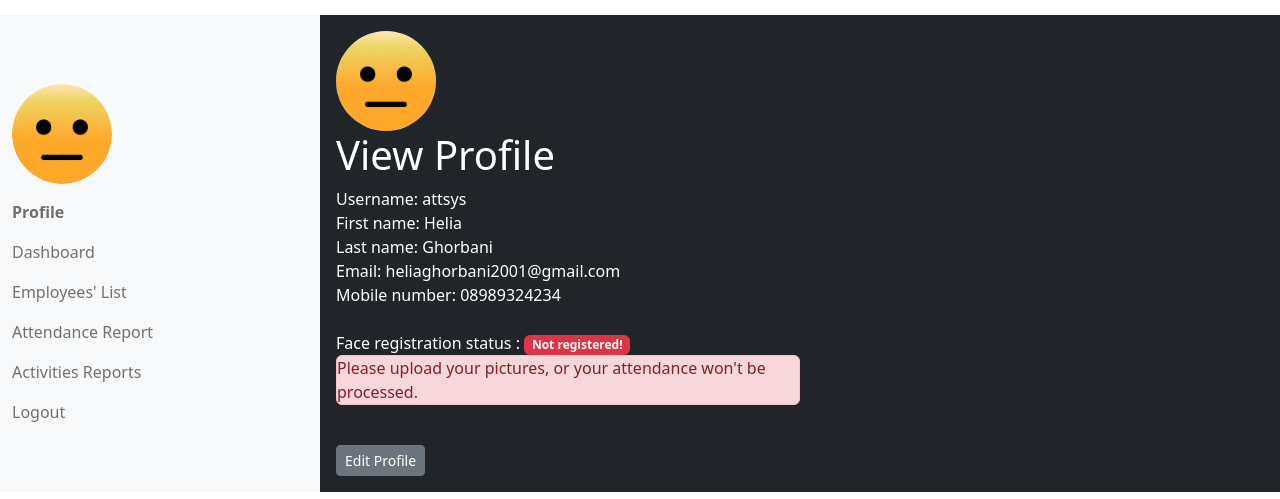
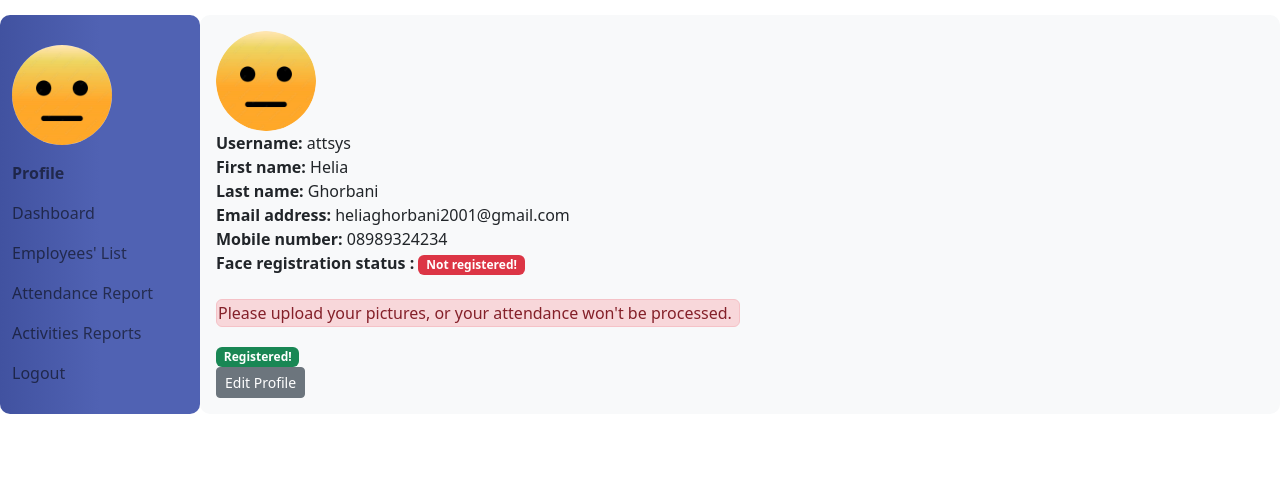
Before and after one commit to haxhex/AttendanceSystem, a Django app: page /view-profile/ in a window 1280 px wide. Shown: the part 301-800 px from the top of the page. Run offline with Django 4.2, Linux system fonts and the light colour scheme; a user stored in the database is signed in; data comes from the database, SQL or seed files in the repository.

Commit message:
working on view profile

```diff
--- a/base/templates/base/view_profile.html
+++ b/base/templates/base/view_profile.html
@@ -45,7 +45,12 @@
     <div class="container-fluid mt-3">
       <div class="row">
         <!-- Navbar -->
-        <nav class="w-25 navbar bg-light">
+        <nav class="navbar" style="width:200px; border-radius: 10px; background-image: linear-gradient(
+          to left,
+          #5062b3 50%,
+          #5062b3 50%,
+          #4152a0
+        );">
           <div class="container-fluid">
             <ul class="navbar-nav">
               <li class="nav-item">
@@ -89,8 +94,8 @@
             </ul>
           </div>
         </nav>
-        <!-- Profile -->
-        <div class="col p-3 bg-dark text-white clearfix">
+        <!-- Profile  bg-light-->
+        <div class="col p-3 clearfix bg-light" style="border-radius: 10px;">
           <img
             src="{{request.user.employee.profile_picture.url}}"
             class="rounded-circle float-left mr-2"
@@ -99,30 +104,35 @@
             height="100"
           />
           <div>
-            <h1>View Profile</h1>
-            <label>Username: </label>
+            <!-- <h2>User Profile</h2> -->
+            <label><b>Username: </b></label>
             {{user.username}}
             <br>
-            <label>First name: </label>
+            <label><b>First name: </b></label>
             {{user.employee.first_name}}
             <br>
-            <label>Last name: </label>
+            <label><b>Last name: </b></label>
             {{user.employee.last_name}}
             <br>
-            <label>Email: </label>
+            <label><b>Email address: </b></label>
             {{user.employee.email}}
             <br>
-            <label>Mobile number: </label>
+            <label><b>Mobile number: </b></label>
             {{user.employee.mobile_number | default_if_none:"" }}
 
         </div>
-          <br />Face
-          registration status :
+          <b>Face registration status :</b>
+
+          <!-- if not registered -->
           <span class="badge bg-danger">Not registered!</span>
-          <br />
-          <div style="padding: 0" class="alert alert-danger w-50">
+          <br /><br />
+          <div style="padding: 1px" class="alert alert-danger w-50">
             Please upload your pictures, or your attendance won't be processed.
           </div>
+
+          <!-- if registered -->
+          <span class="badge bg-success">Registered!</span>
+
           <br>
           <a href="{% url 'edit-profile' %}">
           <button type="button" class="btn btn-secondary btn-sm">
```
